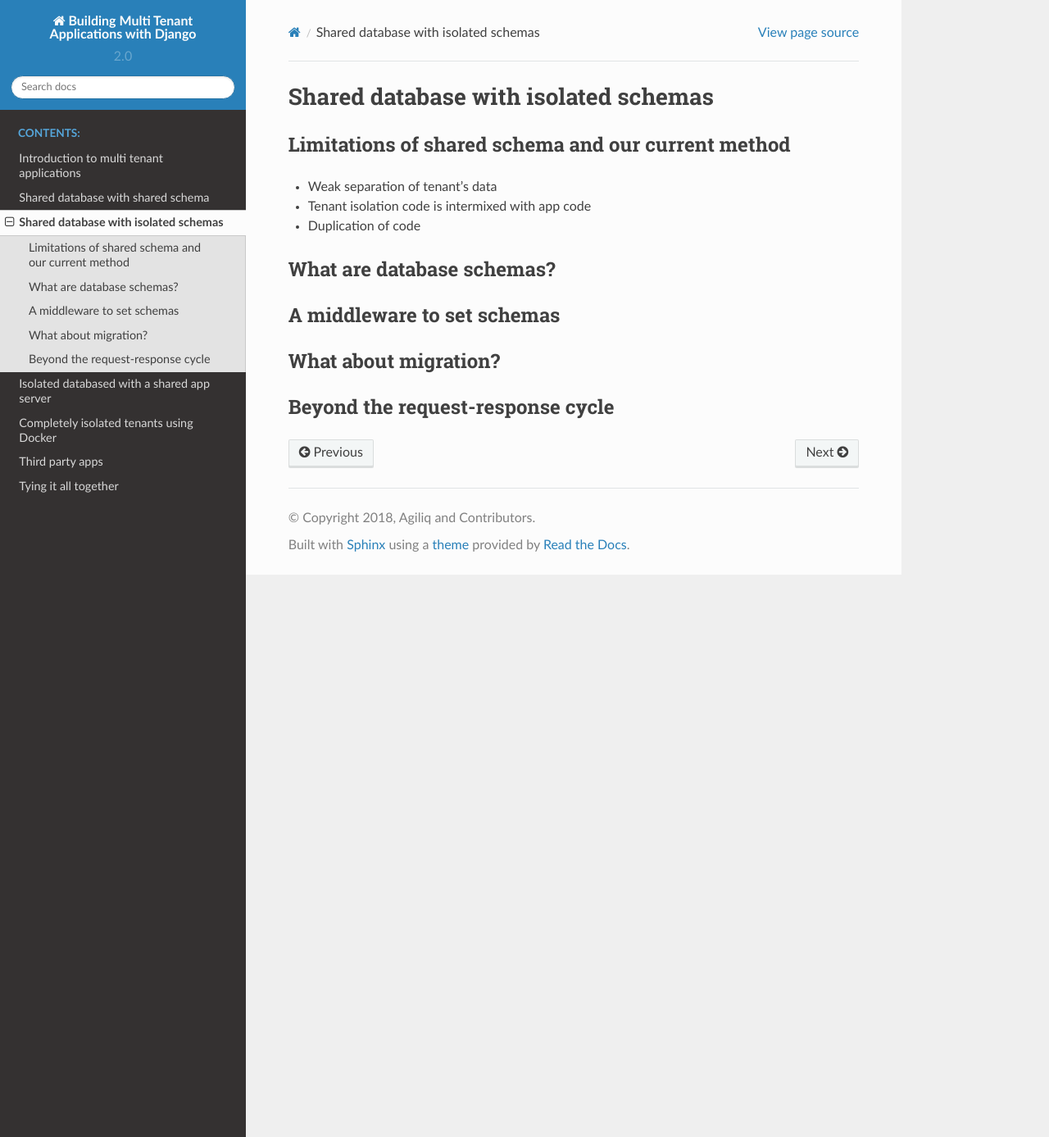
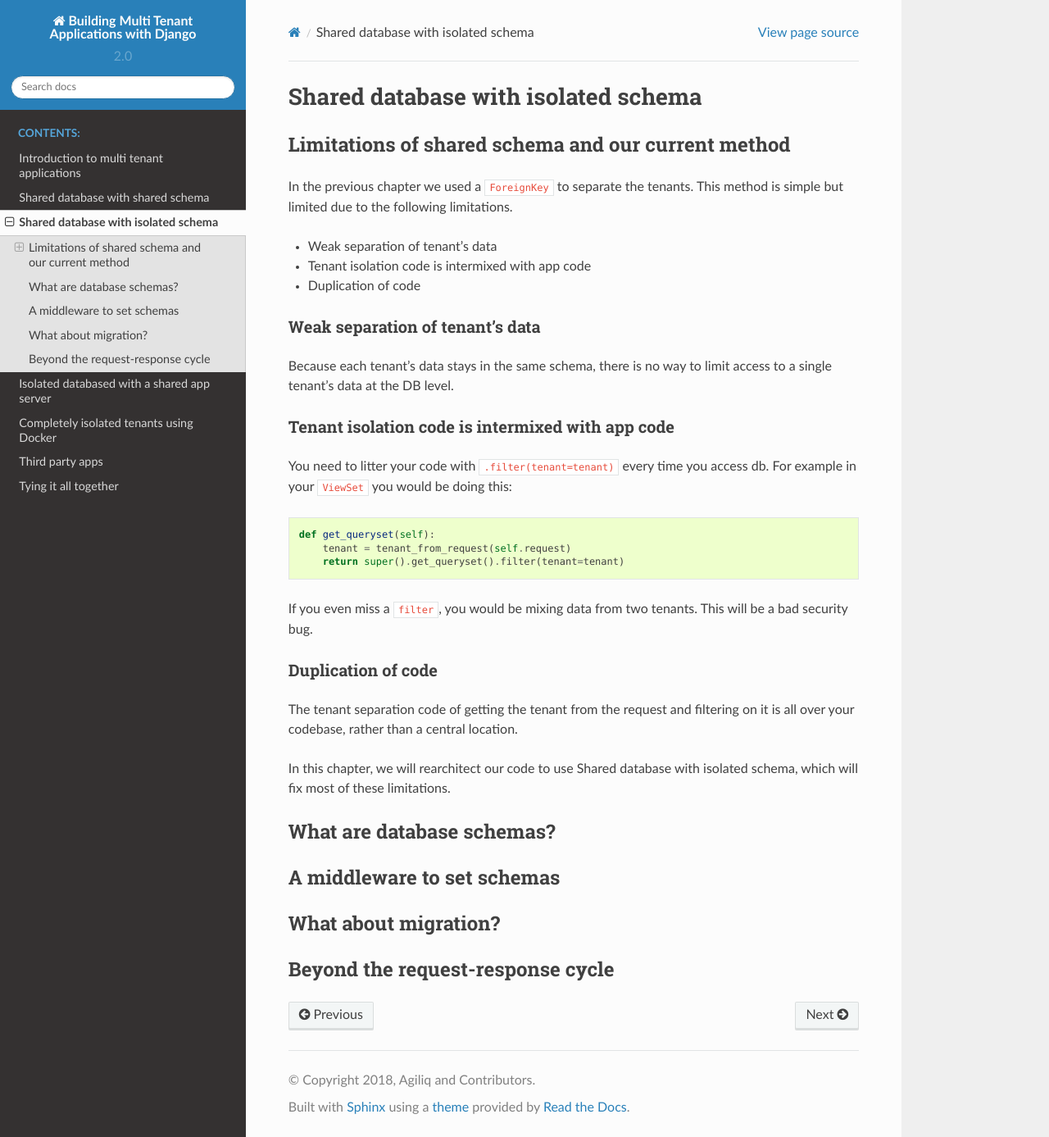
Before and after one commit to agiliq/building-multi-tenant-applications-with-django, a Sphinx documentation site: the page built from source/shared-database-isolated-schema.rst, in a window 1280 px wide and 1387 px high. Shown: the whole window at 82% size. Built offline with Sphinx 7.4.7 and the Read the Docs theme 2.0.0, drawn with Linux system fonts in a browser that asks for light colours.

Commit message:
Added details for shared db

```diff
--- a/source/shared-database-isolated-schema.rst
+++ b/source/shared-database-isolated-schema.rst
@@ -1,12 +1,45 @@
-Shared database with isolated schemas
+Shared database with isolated schema
 ---------------------------------------
 
 Limitations of shared schema and our current method
 ++++++++++++++++++++++++++++++++++++++++++++++++++++++
 
+In the previous chapter we used a :code:`ForeignKey` to separate the tenants. This method is simple
+but limited due to the following limitations.
+
 - Weak separation of tenant's data
 - Tenant isolation code is intermixed with app code
 - Duplication of code
+
+
+Weak separation of tenant's data
+=================================
+
+Because each tenant's data stays in the same schema, there is no way to limit access to a single tenant's data at the DB level.
+
+
+Tenant isolation code is intermixed with app code
+==================================================
+
+You need to litter your code with :code:`.filter(tenant=tenant)` every time you access db. For example in your :code:`ViewSet` you would be doing this:
+
+.. code-block:: python
+
+    def get_queryset(self):
+        tenant = tenant_from_request(self.request)
+        return super().get_queryset().filter(tenant=tenant)
+
+If you even miss a :code:`filter`, you would be mixing data from two tenants. This will be a bad security bug.
+
+
+Duplication of code
+============================
+
+
+The tenant separation code of getting the tenant from the request and filtering on it is all over your codebase, rather than a central location.
+
+In this chapter, we will rearchitect our code to use Shared database with isolated schema, which will fix most of these limitations.
+
 
 
 What are database schemas?
--- a/source/shared-database-shared-schema.rst
+++ b/source/shared-database-shared-schema.rst
@@ -63,6 +63,7 @@ Create a model for storing :code:`Tenant` data.
 And then create a class :code:`TenantAwareModel` class which other models with subclass from.
 
 .. code-block:: python
+
     class TenantAwareModel(models.Model):
         tenant = models.ForeignKey(Tenant, on_delete=models.CASCADE)
 
```
